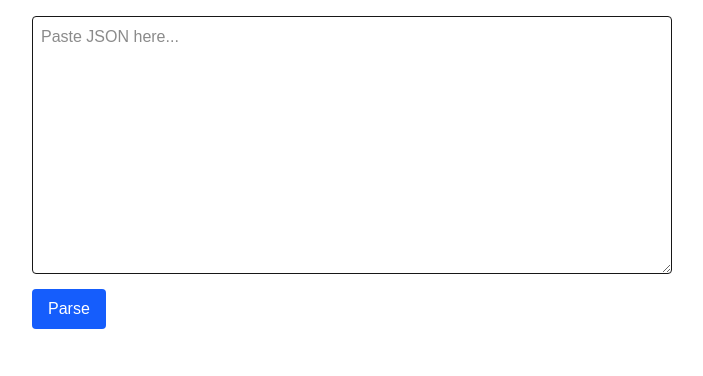
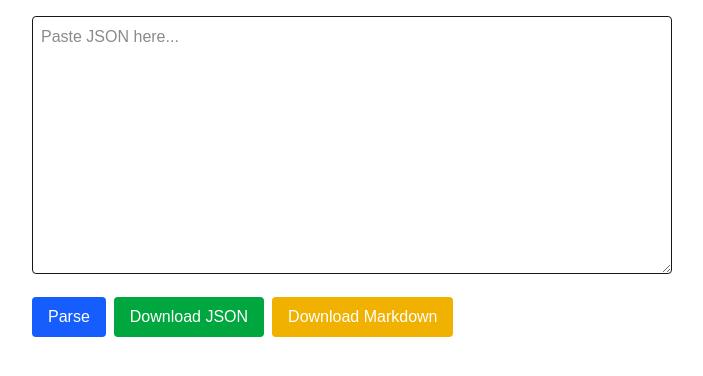
Before and after one commit to vikrantchavan9/api-doc-generator, a Next.js app: page / in a window 1280 px wide. Shown: the top 376 px of the page, without its empty margins (288-991 px from the left). Built offline with nearby package versions, Linux system fonts and the light colour scheme.

Commit message:
Added buttons in page.tsx

```diff
--- a/src/app/page.tsx
+++ b/src/app/page.tsx
@@ -1,5 +1,6 @@
 'use client';
 import { useState } from 'react';
+import { generateMarkdown } from '@/utils/generateMarkdown';
 
 export default function Home() {
   const [input, setInput] = useState('');
@@ -35,12 +36,58 @@ export default function Home() {
         Parse
       </button>
 
+      <button
+        onClick={() => {
+          const blob = new Blob([JSON.stringify(result, null, 2)], { type: 'application/json' });
+          const url = URL.createObjectURL(blob);
+          const link = document.createElement('a');
+          link.href = url;
+          link.download = 'parsed_output.json';
+          link.click();
+          URL.revokeObjectURL(url);
+        }}
+        className="mt-4 ml-2 px-4 py-2 bg-green-600 text-white rounded"
+      >
+        Download JSON
+      </button>
+
+      <button
+        onClick={() => {
+          const markdown = generateMarkdown(result);
+          const blob = new Blob([markdown], { type: 'text/markdown' });
+          const url = URL.createObjectURL(blob);
+          const link = document.createElement('a');
+          link.href = url;
+          link.download = 'parsed_output.md';
+          link.click();
+          URL.revokeObjectURL(url);
+        }}
+        className="mt-2 px-4 py-2 bg-yellow-500 text-white rounded ml-2"
+      >
+        Download Markdown
+      </button>
+
       {result.length > 0 && (
         <div className="mt-4">
           <h2 className="text-xl font-bold mb-2">Parsed Output</h2>
-          <pre className="bg-gray-100 p-2 rounded">
-            {JSON.stringify(result, null, 2)}
-          </pre>
+          <div className="overflow-x-auto border rounded">
+            <table className="w-full text-left">
+              <thead className="bg-gray-200">
+                <tr>
+                  <th className="p-2 border-b">Path</th>
+                  <th className="p-2 border-b">Type</th>
+                </tr>
+              </thead>
+              <tbody>
+                {result.map((item, idx) => (
+                  <tr key={idx} className="even:bg-gray-50">
+                    <td className="p-2 border-b font-mono">{item.path}</td>
+                    <td className="p-2 border-b text-sm">{item.type}</td>
+                  </tr>
+                ))}
+              </tbody>
+            </table>
+          </div>
         </div>
       )}
     </main>
--- /dev/null
+++ b/src/utils/generateMarkdown.ts
@@ -0,0 +1,14 @@
+type Field = {
+     path: string;
+     type: string;
+};
+
+export function generateMarkdown(data: Field[]): string {
+     let md = `### Parsed Fields\n\n| Path | Type |\n|------|------|\n`;
+
+     for (const item of data) {
+          md += `| \`${item.path}\` | \`${item.type}\` |\n`;
+     }
+
+     return md;
+}
```
